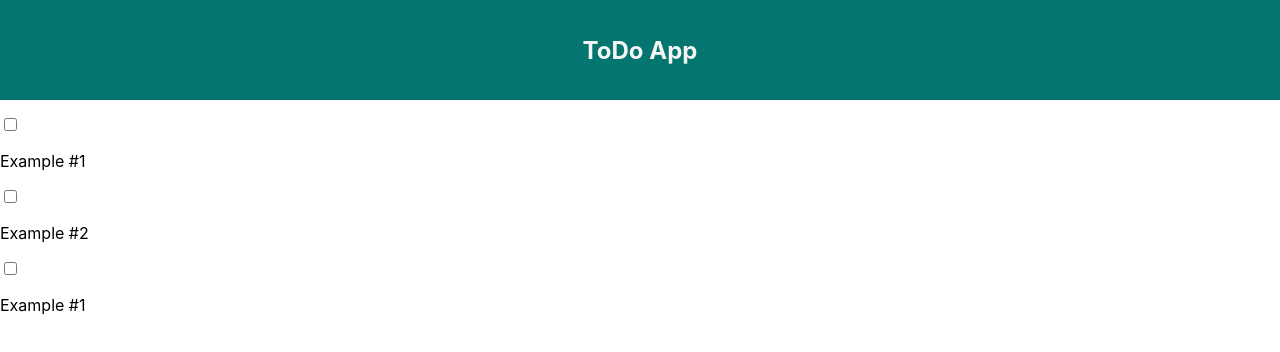
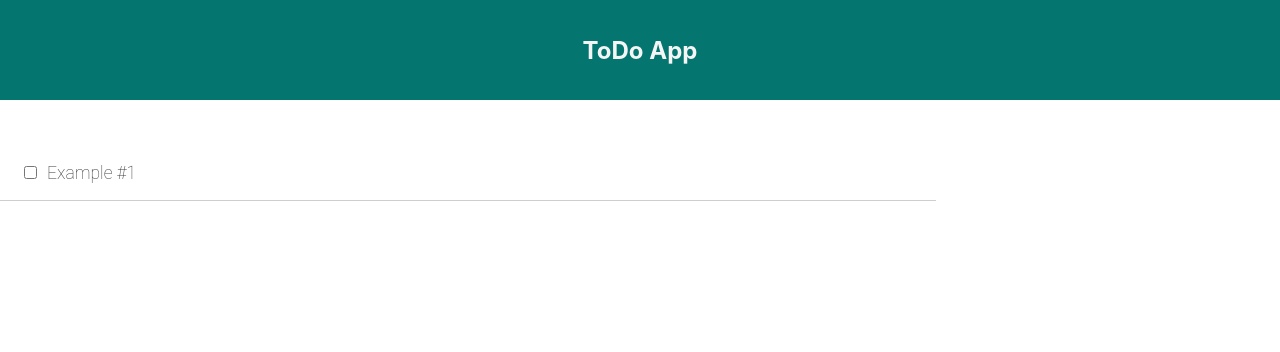
Before and after one commit to shclarke007/todo-app, a React (Create React App) app: page / in a window 1280 px wide. Shown: the top 352 px of the page. Built offline with nearby package versions, Linux system fonts and the light colour scheme; the HTML template or start-up script is replaced by a standard one.

Commit message:
added ToDo component

```diff
--- a/src/components/todo/ToDo.css
+++ b/src/components/todo/ToDo.css
@@ -0,0 +1,21 @@
+.todo_item{
+  display: flex;
+  justify-content: flex-start;
+  align-items: center;
+  padding: 30px 20px 0;
+  width: 70%;
+  border-bottom: 1px solid #cecece;
+  font-family: Roboto, sans-serif;
+  font-weight: 100;
+  font-size: 1.1em;
+  color: #333333;
+}
+
+input[type=checkbox] {
+  margin-right: 10px;
+  font-size: 30px;
+}
+
+input[type=checkbox]:focus {
+  outline: 0;
+}
--- a/src/components/todo/ToDo.js
+++ b/src/components/todo/ToDo.js
@@ -1,15 +1,13 @@
 import React from 'react'
+import './ToDo.css'
 
 const ToDo =()=>{
   return(
-    <div>
-      <input type='checkbox'/>
-      <p>Example #1</p>
-      <input type='checkbox'/>
-      <p>Example #2</p>
+    <div className='todo_item'>
       <input type='checkbox'/>
       <p>Example #1</p>
     </div>
+
   )
 }
 
```
